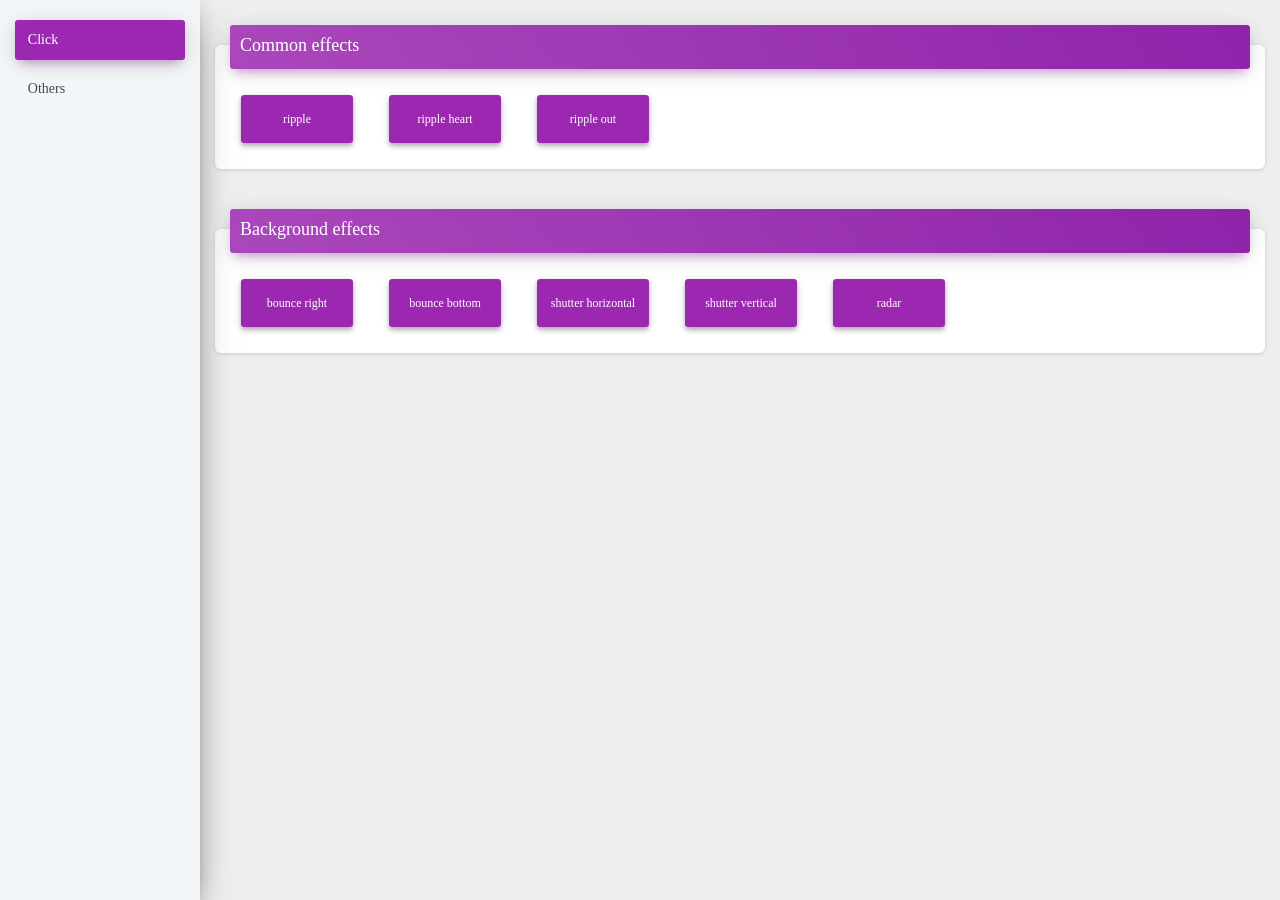
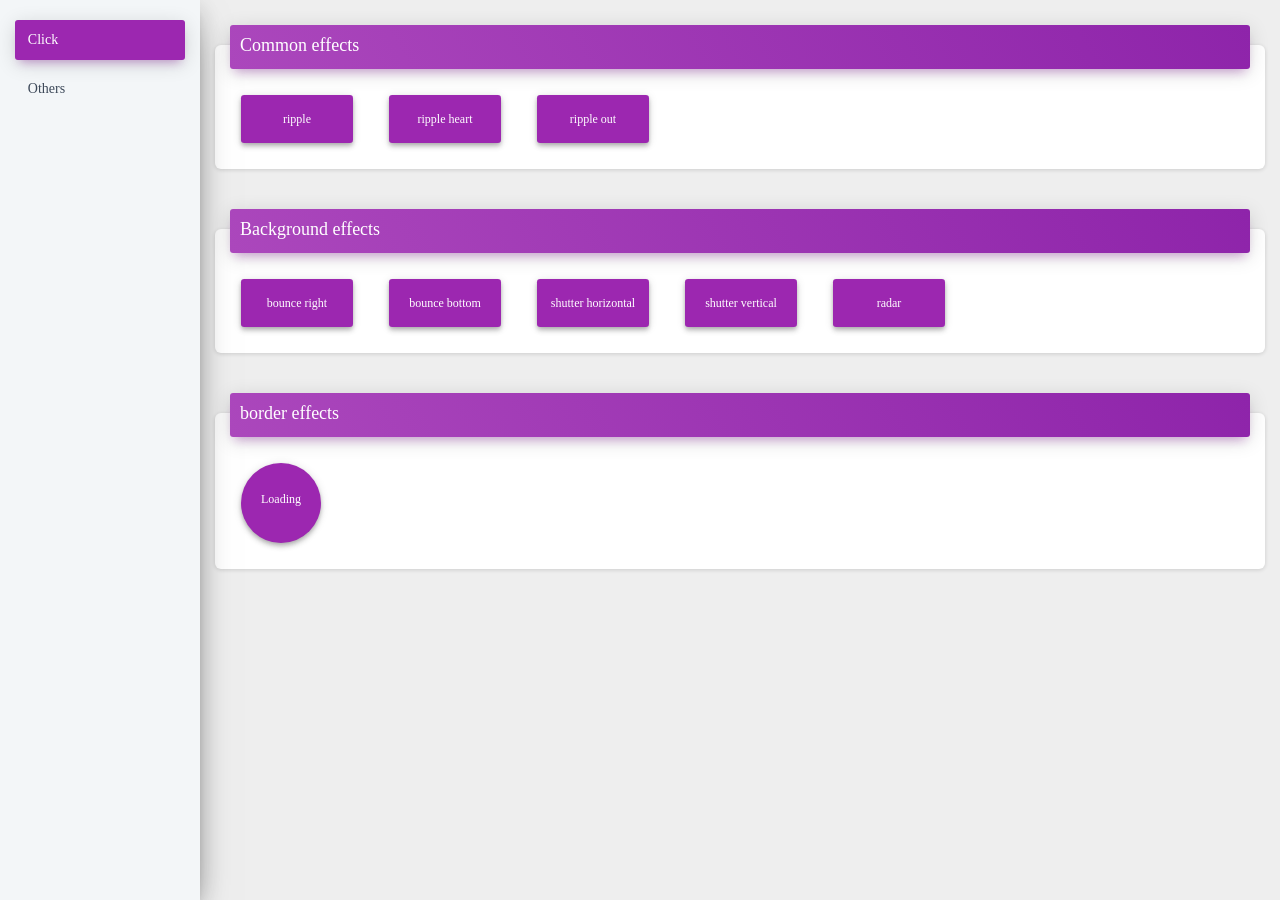
Before and after one commit to pennylliang/pennylliang.github.io, a Jekyll site: the page built from index.html, in a window 1280 px wide. Built offline with Jekyll 4.4.1, drawn with Linux system fonts in a browser that asks for light colours.

Commit message:
add loading

```diff
--- a/_sass/_main-panel.scss
+++ b/_sass/_main-panel.scss
@@ -155,3 +155,25 @@
   line-height: 3rem;
   vertical-align: middle;
 }
+
+.cycle-box {
+  cursor: pointer;
+  position: relative;
+  margin: 1rem;
+  font-size: .75rem;
+  line-height: 1.428571;
+  text-decoration: none;
+  border: 0;
+  border-radius: .2rem;
+  display: inline-block;
+  text-align: center;
+  white-space: nowrap;
+  box-shadow: 0 2px 4px -1px rgba(0,0,0,.2), 0 4px 5px 0 rgba(0,0,0,.14), 0 1px 10px 0 rgba(0,0,0,.12);
+  background-color: $brand-primary;
+  color: $white-color;
+  width: 5rem;
+  height: 5rem;
+  border-radius: 50%;
+  line-height: 4.5rem;
+  vertical-align: middle;
+}
--- /dev/null
+++ b/_sass/interaction_effects/effects/_border.scss
@@ -0,0 +1,31 @@
+@mixin loading {
+  @include optimize();
+
+  position: absolute;
+  border:5px solid;
+  border-radius:50%;
+  border-color:rgba(255, 255, 255, 0.7) transparent transparent;
+  top:0;
+  bottom:0;
+  left:0;
+  right:0;
+  opacity: 0;
+  @include prefixed(transform, rotate(0deg));
+  @include prefixed(animation-name, #{$nameSpace}-loading);
+  @include prefixed(animation-duration, 2s);
+  @include prefixed(animation-timing-function, linear);
+}
+
+@include keyframes(#{$nameSpace}-loading) {
+  1% {
+    opacity: 1;
+  }
+  99% {
+    @include prefixed(transform, rotate(360deg));
+    opacity: 1;
+    // filter:hue-rotate(360deg); color can change
+  }
+  100% {
+    opacity: 0;
+  }
+}
--- a/_sass/interaction_effects/interaction_effects.scss
+++ b/_sass/interaction_effects/interaction_effects.scss
@@ -2,6 +2,7 @@
 @import "mixins";
 @import "effects/ripple";
 @import "effects/background";
+@import "effects/border";
 
 .#{$nameSpace}-ripple {
   @include ripple();
@@ -34,3 +35,7 @@
 .#{$nameSpace}-radar {
   @include radar();
 }
+
+.#{$nameSpace}-loading {
+  @include loading();
+}
--- a/assets/js/demo.js
+++ b/assets/js/demo.js
@@ -83,6 +83,7 @@
   addDemoEventListener('shutterOutHorizontalDemoItem', `${classPrefix}-shutter-out-horizontal`);
   addDemoEventListener('shutterOutVerticalDemoItem', `${classPrefix}-shutter-out-vertical`);
   addDemoEventListener('radarDemoItem', `${classPrefix}-radar`, createRadar);
+  addDemoEventListener('cycleLoadingDemoItem', `${classPrefix}-loading`);
 }
 
 if(window.attachEvent) {
--- a/index.html
+++ b/index.html
@@ -28,3 +28,12 @@
     <div id="radarDemoItem" class="box" style="overflow: hidden;">radar</div>
   </div>
 </div>
+
+<div class="card">
+  <div class="card-header card-header-primary">
+    <h4 class="card-title">border effects</h4>
+  </div>
+  <div class="card-body">
+    <div id="cycleLoadingDemoItem" class="cycle-box">Loading</div>
+  </div>
+</div>
```
